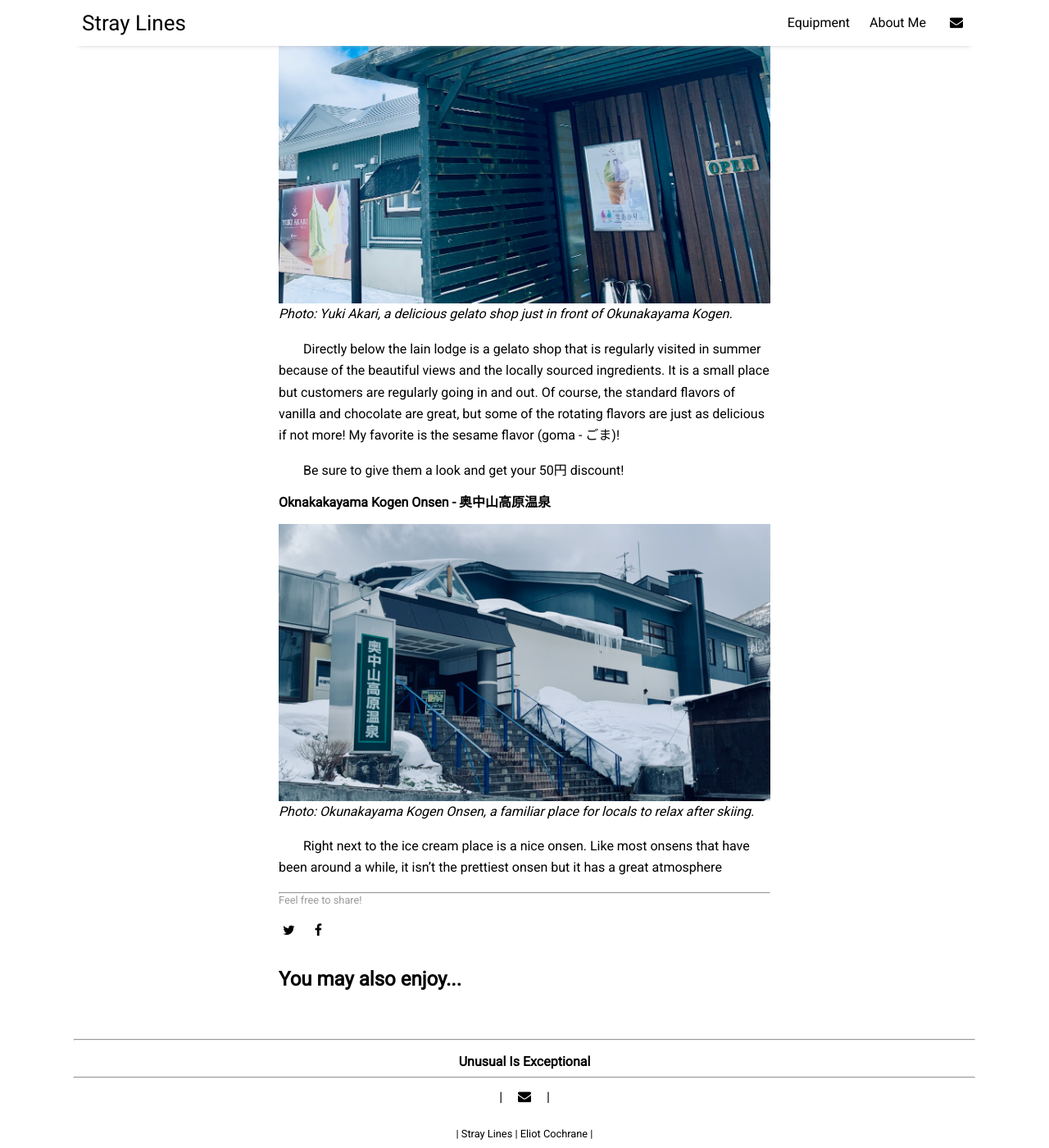
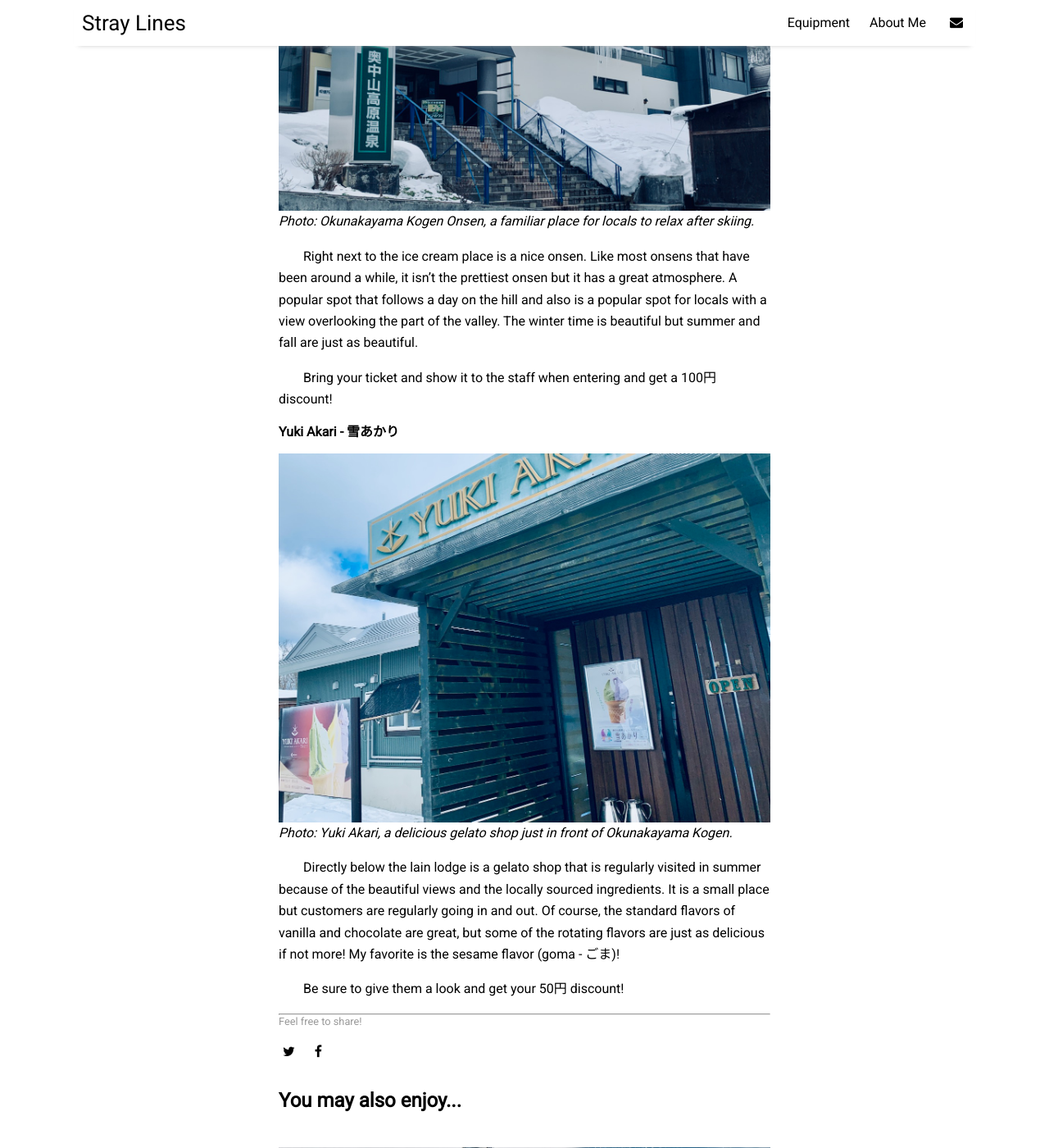
Before and after one commit to eliotcochrane/eliotcochrane.github.io, a Jekyll site: the page built from _posts/2024-02-09-okunakayama-kogen.md, in a window 1280 px wide and 1400 px high, scrolled down 3750 px. Shown: the whole window at 82% size. Built offline with Jekyll 4.4.1, drawn with Linux system fonts in a browser that asks for light colours; nearby versions of some CDN libraries; some of the changed text lies outside the part shown.

Commit message:
Post Okunakayama post
-Move from WIP to _posts
-Update Appi header to include CHOUMIN
-Finish content and spell check

```diff
--- a/wip/okunakayama-kogen-2324.md
+++ b/_posts/2024-02-09-okunakayama-kogen.md
@@ -51,6 +51,15 @@
 ![Okunakayama Kogen lift ticket showing discounts](/assets/img/okunakayama-12.jpeg)
 *Photo: Okunakayama Kogen lift ticket displaying the discounts at the bottom.*
 
+##### Okunakayama Kogen Onsen - 奥中山高原温泉
+
+![In front of the onsen, Okunakayama Kogen Onsen](/assets/img/okunakayama-9.jpeg)
+*Photo: Okunakayama Kogen Onsen, a familiar place for locals to relax after skiing.*
+
+Right next to the ice cream place is a nice onsen. Like most onsens that have been around a while, it isn't the prettiest onsen but it has a great atmosphere. A popular spot that follows a day on the hill and also is a popular spot for locals with a view overlooking the part of the valley. The winter time is beautiful but summer and fall are just as beautiful.
+
+Bring your ticket and show it to the staff when entering and get a 100円 discount!
+
 ##### Yuki Akari - 雪あかり
 
 ![The front of the gelato shop, Yuki Akari](/assets/img/okunakayama-10.jpeg)
@@ -59,10 +68,3 @@
 Directly below the lain lodge is a gelato shop that is regularly visited in summer because of the beautiful views and the locally sourced ingredients. It is a small place but customers are regularly going in and out. Of course, the standard flavors of vanilla and chocolate are great, but some of the rotating flavors are just as delicious if not more! My favorite is the sesame flavor (goma - ごま)!
 
 Be sure to give them a look and get your 50円 discount!
-
-##### Oknakakayama Kogen Onsen - 奥中山高原温泉
-
-![In front of the onsen, Okunakayama Kogen Onsen](/assets/img/okunakayama-9.jpeg)
-*Photo: Okunakayama Kogen Onsen, a familiar place for locals to relax after skiing.*
-
-Right next to the ice cream place is a nice onsen. Like most onsens that have been around a while, it isn't the prettiest onsen but it has a great atmosphere
```
Also changed, not shown: other parts of _posts/2024-02-09-okunakayama-kogen.md (+2 -2 lines), _posts/2024-01-18-appi-january-2024-check.md (+6 -0 lines).
